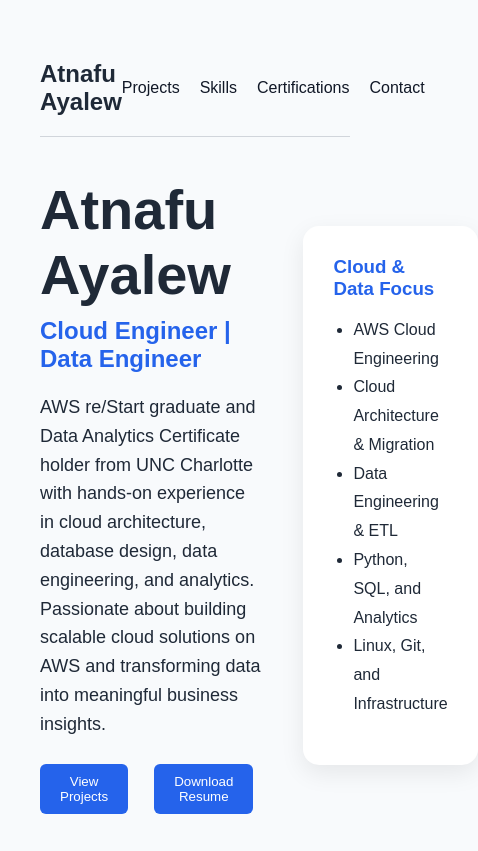
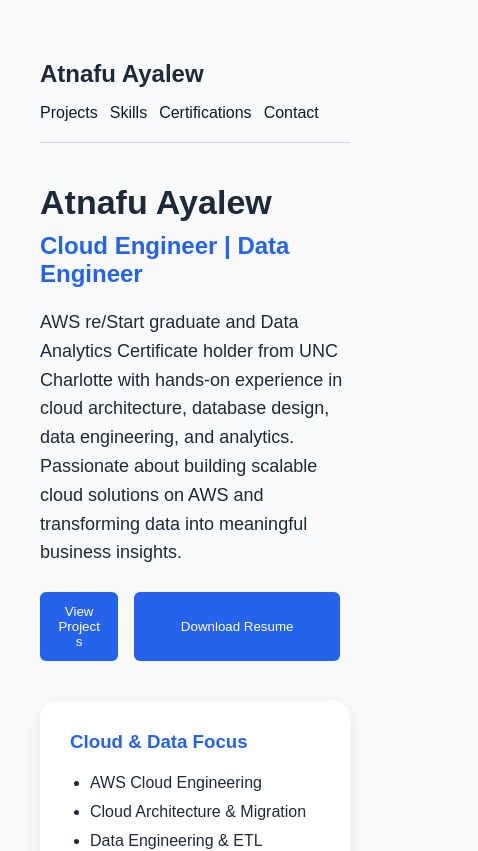
Before and after one commit to atnafb/cloud-portfolio, a React (Vite) app: page / in a window 390 px wide. Shown: the top 851 px of the page, 478 px wide, since content can reach past the window. Built offline with nearby package versions, Linux system fonts and the light colour scheme.

Commit message:
Improve mobile reponsive layout

```diff
--- a/src/index.css
+++ b/src/index.css
@@ -31,3 +31,54 @@ button {
 button:hover {
   background-color: #1d4ed8;
 }
+@media (max-width: 768px) {
+  body {
+    overflow-x: hidden;
+  }
+
+  nav {
+    flex-direction: column;
+    align-items: flex-start !important;
+    gap: 16px;
+  }
+
+  nav div {
+    flex-wrap: wrap;
+    gap: 12px !important;
+  }
+
+  h1 {
+    font-size: 40px !important;
+  }
+
+  section {
+    grid-template-columns: 1fr !important;
+  }
+
+  button {
+    width: 100%;
+  }
+}
+@media (max-width: 480px) {
+  h1 {
+    font-size: 34px !important;
+  }
+
+  h2 {
+    font-size: 24px !important;
+  }
+
+  p,
+  li,
+  a {
+    font-size: 16px;
+  }
+
+  a {
+    word-break: break-word;
+  }
+
+  button {
+    padding: 12px 18px;
+  }
+}
```
